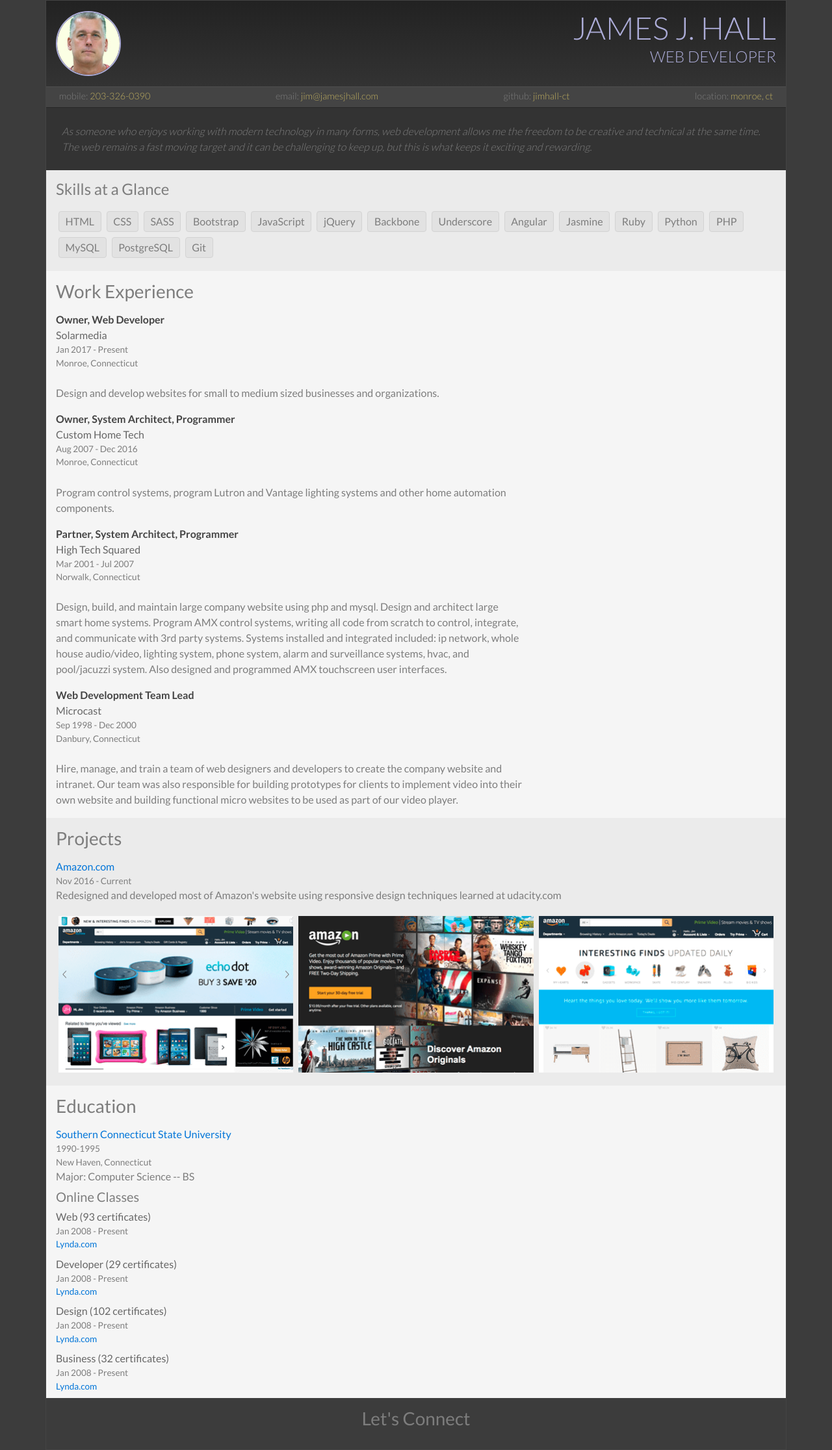
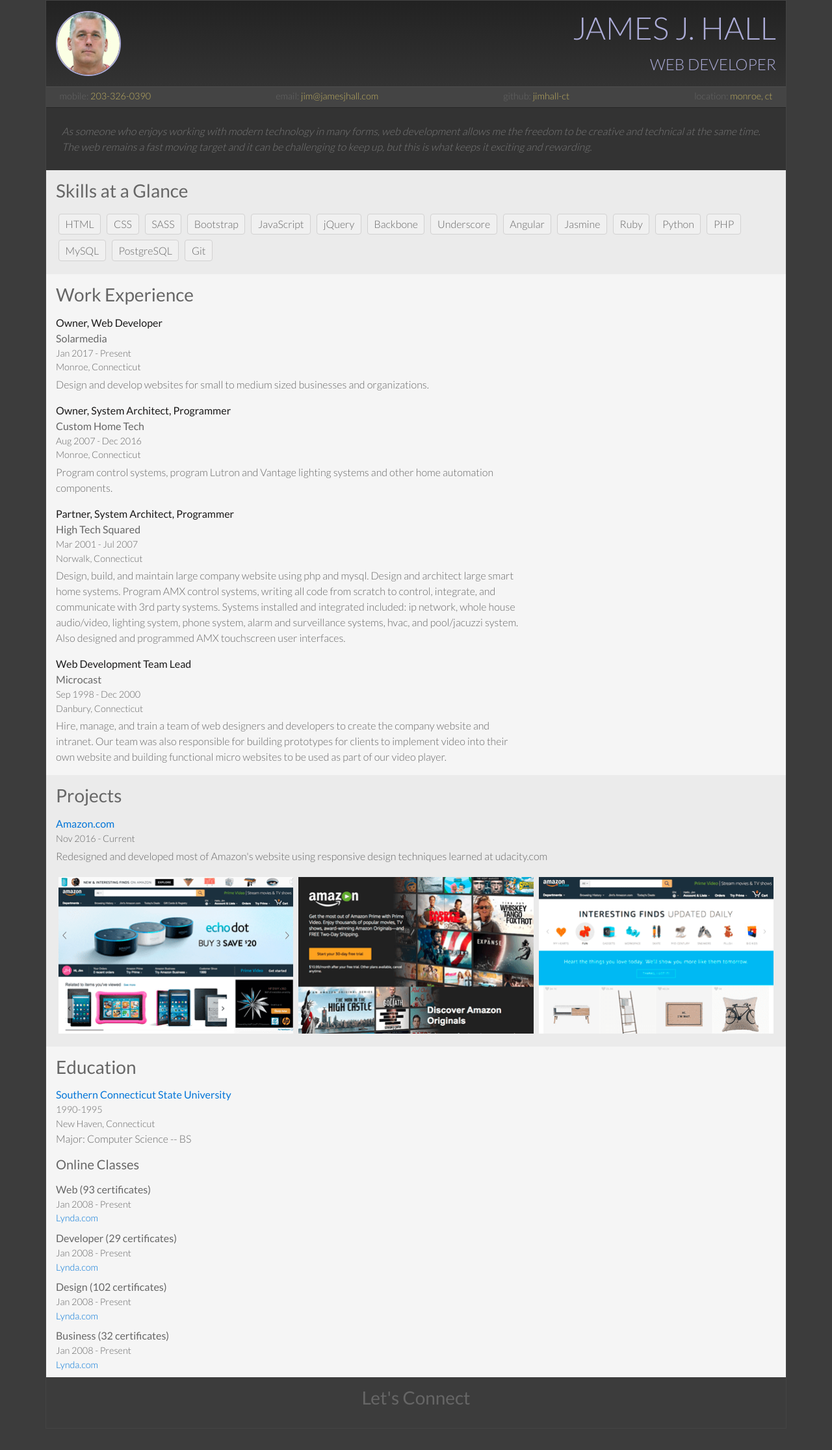
Before and after one commit to jimhall-ct/fend-online-resume, a plain HTML site: page prod/index.html in a window 1280 px wide. Shown: the whole page at 65% size. After the commit the page ends 2199 px from the top, so only its background shows below. Drawn offline with nearby package versions, Linux system fonts and the light colour scheme; a script that the page names is missing.

Commit message:
Adjust css for breakpoints

```diff
--- a/dev/scss/styles.scss
+++ b/dev/scss/styles.scss
@@ -23,7 +23,7 @@
 $color-person-title: $color-lightGray4;
 
 $color-body-bg: #3c3c3c;
-$color-body-fg: #7d7d7d;
+$color-body-text: #666;
 $color-page-border: #444;
 $color-section-dkGray: #333;
 $color-section-mdGray: #ebebeb;
@@ -34,7 +34,13 @@
 $color-person-role: #adadd9;
 $color-person-biopic-border: #adadd9;
 
+
+$color-contact-bg: #444;
+$color-contact-borderBottom: #262626;
+$color-contact-borderTop: #4e4e4e;
 $color-contact-value: #bfae60;
+
+$color-message-fg: #777;
 
 // Media Query Breakpoints
 $bp-xs: 360px;
@@ -62,7 +68,7 @@
  * -  7:PROJECTS
  * -  8:EDUCATION
  * -  9:GOOGLE MAP
- * - 10:FOOTER
+ * - 10:LET'S CONNECT
  *
  * - MEDIA QUERIES
  */
@@ -73,8 +79,9 @@
 
 body {
     background: $color-body-bg;
-    color: $color-body-fg;
+    color: $color-body-text;
     font-family: $font-primary;
+    font-weight: 300;
 }
 
 .page {
@@ -91,6 +98,11 @@
 
 .sect-ltGray {
     background: $color-section-ltGray;
+}
+
+h3, h4 {
+    font-size: 1.75rem;
+    margin: 1rem 0;
 }
 
 /************************************************
@@ -125,24 +137,17 @@
  * 1:CONTACTS BAR STYLES
  ************************************************/
 #contacts {
-    background: #444;
-    border-bottom: 1px solid #262626;
-    border-top: 1px solid #4e4e4e;
+    background: $color-contact-bg;
+    border-bottom: 1px solid $color-contact-borderBottom;
+    border-top: 1px solid $color-contact-borderTop;
     font-size: 0.9rem;
-    font-weight: 300;
     margin-bottom: 0;
     text-transform: lowercase;
 }
 
 .contact {
-    cursor: default;
-    margin: 0.2rem 0.3rem 0.4rem 0.3rem;
+    margin: 0.2rem 0.35rem 0.4rem 0.35rem;
     white-space: nowrap;
-    //background: blue;
-}
-
-.fa {
-    color: $color-lightGray4;
 }
 
 .contact-type:after {
@@ -157,83 +162,76 @@
  * 1:WELCOME MESSAGE STYLES
  ************************************************/
 .welcome-message {
+    color: $color-message-fg;
     font-style: italic;
-    font-weight: 300;
     padding: 1.5rem;
 }
 
 /************************************************
  * 1:SKILLS AT A GLANCE STYLES
  ************************************************/
-#skills h4 {
-    margin: 1rem 0;
-}
+//#skills h4 {
+//    margin: 1rem 0;
+//}
 
-#skills .skill-item {
-    padding: 0.2em 0.6em;
-    background: #e2e2e2;
-    border: 1px solid #d3d3d3;
+.skill-item {
+    background: lighten($color-section-mdGray, 2);
+    border: 1px solid darken($color-section-mdGray, 10);
     border-radius: 4px;
     margin: .25em;
+    padding: 0.2em 0.6em;
 }
 
 /************************************************
  * 1:WORK EXPERIENCE STYLES
  ************************************************/
-#workExperience h3 {
-    margin: 1rem 0;
-}
-
-
-
 .title-text {
-    color: #444;
-    font-weight: bold;
+    color: darken($color-body-text, 30);
+    font-weight: normal;
 }
 
 .employer-text {
-    color: #666;
+    font-weight: normal;
 }
 
-.date-text {
-    font-size: 0.85rem;
-    //font-weight: 300;
+.date-text, .location-text {
+    font-size: 0.9rem;
 }
 
-.location-text {
-    font-size: 0.85rem;
-    //font-weight: 300;
+.description {
+    margin-bottom: 1rem;
+    margin-top: 0.25rem;
 }
 
 /************************************************
  * 1:PROJECTS STYLES
  ************************************************/
-#projects h3 {
-    margin: 1rem 0;
+#projects {
+    padding-bottom: 1rem;
 }
 
-#projects {
-    padding-bottom: 1rem;
+.project-title {
+    font-weight: normal;
 }
 
 /************************************************
  * 1:EDUCATION STYLES
  ************************************************/
-#education h3 {
-    margin: 1rem 0;
+#education h4 {
+    font-size: 1.25rem;
 }
 
-#education h4 {
-    font-size: 1.25rem;
-    margin: 0.5rem 0;
+.school-text {
+    font-weight: normal;
 }
 
 .online-title {
-    color: #666;
+    color: $color-body-text;
+    font-weight: normal;
 }
 
 .online-date, .online-school {
-    font-size: 0.85rem;
+    font-size: 0.9rem;
 }
 
 .online-school {
@@ -252,23 +250,30 @@
 }
 
 /************************************************
- * 1:FOOTER STYLES
+ * 1:LET'S CONNECT STYLES
  ************************************************/
-#letsConnect h3 {
-    margin: 1rem 0;
-}
 
-footer {
-    font-size: .85rem;
-    color: $color-lightGray4;
-    background: $color-footer-bg;
-    border-top: 2px solid $color-lightGray4;
-}
+/*
+ * MEDIA QUERIES
+ *
+ * BOOTSTRAP BREAKPOINTS
+ * xs 360px
+ * sm 576px
+ * md 768px
+ * lg 992px
+ * xl 1200px
+ */
 
+/************************************************
+ * BOOTSTRAP BREAKPOINT - xs
+ ************************************************/
 @media (min-width: $bp-xs ) {
 
 }
 
+/************************************************
+ * BOOTSTRAP BREAKPOINT - sm
+ ************************************************/
 @media (min-width: $bp-sm ) {
     .bioPic {
         width: 65px;
@@ -283,6 +288,9 @@
     }
 }
 
+/************************************************
+ * BOOTSTRAP BREAKPOINT - md
+ ************************************************/
 @media (min-width: $bp-md ) {
     .bioPic {
         width: 80px;
@@ -297,6 +305,9 @@
     }
 }
 
+/************************************************
+ * BOOTSTRAP BREAKPOINT - lg
+ ************************************************/
 @media (min-width: $bp-lg ) {
     .bioPic {
         width: 100px;
@@ -315,6 +326,9 @@
     }
 }
 
+/************************************************
+ * BOOTSTRAP BREAKPOINT - xl
+ ************************************************/
 @media (min-width: $bp-xl ) {
 
 }
--- a/prod/js/helper.js
+++ b/prod/js/helper.js
@@ -19,16 +19,16 @@
 var HTMLworkEmployer = '<div class="employer-text">%data%</div>';
 var HTMLworkDates = '<div class="date-text">%data%</div>';
 var HTMLworkLocation = '<div class="location-text">%data%</div>';
-var HTMLworkDescription = '<p><br>%data%</p>';
+var HTMLworkDescription = '<p class="description">%data%</p>';
 
 var HTMLprojectStart = '<div class="col-12 project-entry"></div>';
-var HTMLprojectTitle = '<a href="#">%data%</a>';
+var HTMLprojectTitle = '<a class="project-title" href="#">%data%</a>';
 var HTMLprojectDates = '<div class="date-text">%data%</div>';
-var HTMLprojectDescription = '<p>%data%</p>';
+var HTMLprojectDescription = '<p class="description">%data%</p>';
 var HTMLprojectImage = '<img class="col-md-4 img-fluid p-1" src="%data%">';
 
 var HTMLschoolStart = '<div class="col-12 education-entry"></div>';
-var HTMLschoolName = '<a href="#">%data%</a>';
+var HTMLschoolName = '<a class="school-text" href="#">%data%</a>';
 var HTMLschoolDates = '<div class="date-text">%data%</div>';
 var HTMLschoolLocation = '<div class="location-text">%data%</div>';
 var HTMLschoolMajor = '<div>Major: %data%';
```
Also changed, not shown: prod/css/styles.css.
